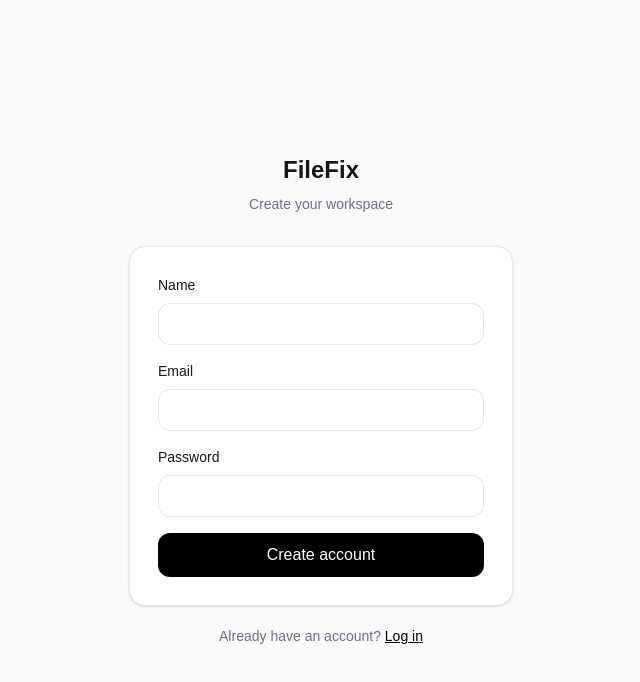
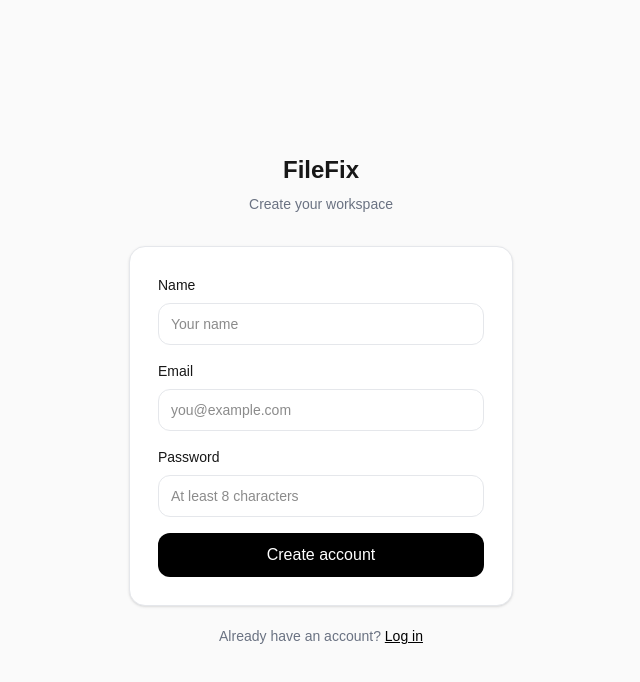
Before and after one commit to xalvarezd83/filefix, a Next.js app: page /register in a window 1280 px wide. Shown: the top 682 px of the page, without its empty margins (319-959 px from the left). Built offline with nearby package versions, Linux system fonts and the light colour scheme.

Commit message:
Update register-form.tsx

```diff
--- a/components/register-form.tsx
+++ b/components/register-form.tsx
@@ -13,14 +13,17 @@ export function RegisterForm() {
 
   const router = useRouter();
 
-  async function submit(e: FormEvent) {
+  async function submit(e: FormEvent<HTMLFormElement>) {
     e.preventDefault();
+
+    console.log("CREATE ACCOUNT CLICKED");
+
     setError("");
     setLoading(true);
 
     try {
-      // Create the user
-      const r = await fetch("/api/register", {
+      // Create account
+      const response = await fetch("/api/register", {
         method: "POST",
         headers: {
           "Content-Type": "application/json",
@@ -32,30 +35,40 @@ export function RegisterForm() {
         }),
       });
 
-      const d = await r.json();
+      console.log("REGISTER RESPONSE:", response.status);
 
-      if (!r.ok) {
-        setError(d.error || "Could not create account.");
+      const data = await response.json();
+
+      console.log("REGISTER DATA:", data);
+
+      if (!response.ok) {
+        setError(data.error || "Could not create account.");
         return;
       }
 
-      // Automatically log the new user in
+      // Automatically sign in after registration
+      console.log("ACCOUNT CREATED - SIGNING IN");
+
       const login = await signIn("credentials", {
         email,
         password,
         redirect: false,
       });
 
+      console.log("LOGIN RESULT:", login);
+
       if (login?.error) {
-        setError(login.error);
+        setError(
+          "Account was created, but automatic login failed. Please log in manually."
+        );
         return;
       }
 
       // Go to dashboard
       router.push("/dashboard");
       router.refresh();
-    } catch (err) {
-      console.error(err);
+    } catch (error) {
+      console.error("REGISTER ERROR:", error);
       setError("Something went wrong. Please try again.");
     } finally {
       setLoading(false);
@@ -65,51 +78,64 @@ export function RegisterForm() {
   return (
     <form onSubmit={submit} className="space-y-4">
       <label className="block text-sm">
-        <span className="mb-2 block font-medium">Name</span>
+        <span className="mb-2 block font-medium">
+          Name
+        </span>
 
         <input
+          type="text"
           value={name}
           onChange={(e) => setName(e.target.value)}
           required
-          className="w-full rounded-xl border border-gray-200 px-3 py-2.5"
+          autoComplete="name"
+          placeholder="Your name"
+          className="w-full rounded-xl border border-gray-200 px-3 py-2.5 outline-none focus:border-gray-400"
         />
       </label>
 
       <label className="block text-sm">
-        <span className="mb-2 block font-medium">Email</span>
+        <span className="mb-2 block font-medium">
+          Email
+        </span>
 
         <input
+          type="email"
           value={email}
           onChange={(e) => setEmail(e.target.value)}
-          type="email"
           required
-          className="w-full rounded-xl border border-gray-200 px-3 py-2.5"
+          autoComplete="email"
+          placeholder="you@example.com"
+          className="w-full rounded-xl border border-gray-200 px-3 py-2.5 outline-none focus:border-gray-400"
         />
       </label>
 
       <label className="block text-sm">
-        <span className="mb-2 block font-medium">Password</span>
+        <span className="mb-2 block font-medium">
+          Password
+        </span>
 
         <input
+          type="password"
           value={password}
           onChange={(e) => setPassword(e.target.value)}
-          type="password"
+          required
           minLength={8}
-          required
-          className="w-full rounded-xl border border-gray-200 px-3 py-2.5"
+          autoComplete="new-password"
+          placeholder="At least 8 characters"
+          className="w-full rounded-xl border border-gray-200 px-3 py-2.5 outline-none focus:border-gray-400"
         />
       </label>
 
       {error && (
-        <p className="text-sm text-red-600">
+        <div className="rounded-xl border border-red-200 bg-red-50 px-3 py-2.5 text-sm text-red-600">
           {error}
-        </p>
+        </div>
       )}
 
       <button
         type="submit"
         disabled={loading}
-        className="w-full rounded-xl bg-black py-2.5 text-sm font-medium text-white disabled:opacity-50"
+        className="w-full rounded-xl bg-black py-2.5 text-sm font-medium text-white transition-opacity hover:opacity-90 disabled:cursor-not-allowed disabled:opacity-50"
       >
         {loading ? "Creating account..." : "Create account"}
       </button>
```
